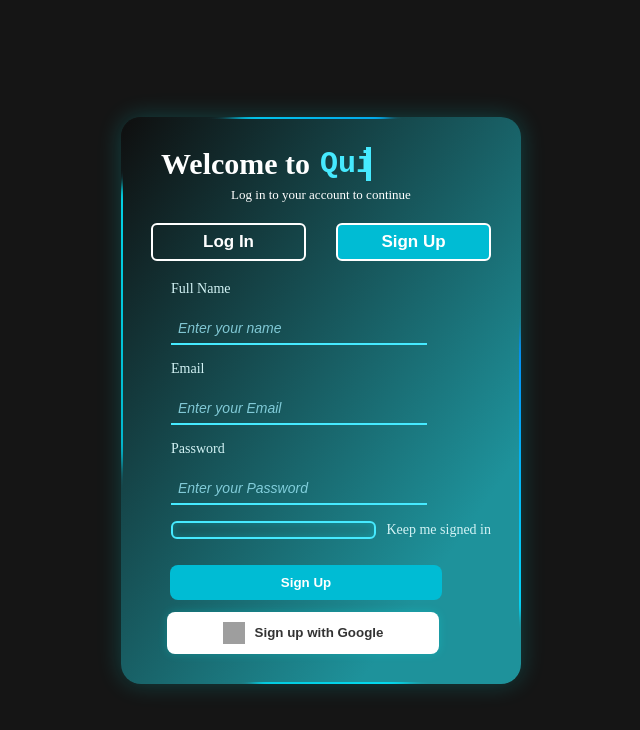
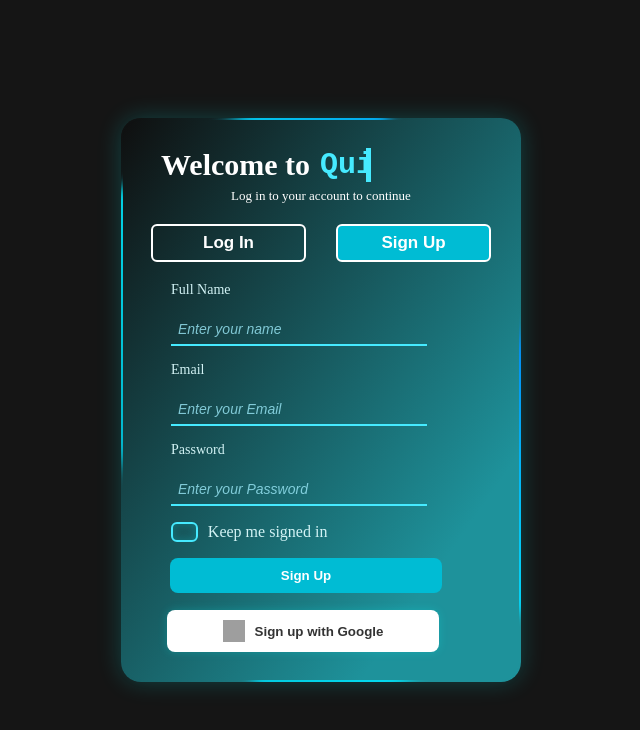
Before and after one commit to faisaloool/GraduationProject, a React (Vite) app in the folder 4-SourceCode/Interface/: page /Sign-up in a window 1280 px wide. Shown: the top 730 px of the page, without its empty margins (319-959 px from the left). Built offline with nearby package versions, Linux system fonts and the light colour scheme; grey boxes are pictures that could not be loaded.

Commit message:
change same size

```diff
--- a/4-SourceCode/Interface/src/components/Authform.jsx
+++ b/4-SourceCode/Interface/src/components/Authform.jsx
@@ -117,7 +117,7 @@ function Form({ isLogin }) {
       </div>
 
       <div className="inputs remember">
-        <input id="keepSigned" type="checkbox" name="keepSigned"  className="keep" />
+        <input id="keepSigned" type="checkbox" name="keepSigned"   />
         <label htmlFor="keepSigned">Keep me signed in</label>
       </div>
 
--- a/4-SourceCode/Interface/src/style/AuthForm.css
+++ b/4-SourceCode/Interface/src/style/AuthForm.css
@@ -184,8 +184,9 @@
   color: white;
   font-weight: 600;
   cursor: pointer;
-  margin-top: 10px;
+
   transition: 0.3s;
+  margin-bottom: 5px;
 }
 
 .submit_btn:hover {
@@ -193,13 +194,14 @@
 }
 
 .forgot {
-  margin-top: 10px;
-  font-size: 12px;
+
+  font-size: 11px;
   color: #8fe3ec;
   cursor: pointer;
   text-decoration: underline;
 }
 .google-btn {
+
   display: flex;
   align-items: center;
   justify-content: center;
@@ -231,6 +233,7 @@
 
 /* Remember (Keep me signed in) row */
 .inputs.remember {
+  width: 46%;
   flex-direction: row;
   align-items: center;
   gap: 10px;
@@ -241,8 +244,8 @@
 .inputs.remember input[type="checkbox"] {
   appearance: none;
   -webkit-appearance: none;
-  width: 18px;
-  height: 18px;
+  width: 20px;
+  height: 20px;
   border: 2px solid #46eaff;
   border-radius: 6px;
   background: transparent;
@@ -290,7 +293,7 @@
 /* Label alignment/color */
 .inputs.remember label {
   margin: 0;
-  font-size: 14px;
+  font-size: 16px;
   color: #d3f3f5;
   cursor: pointer;
 }
```
